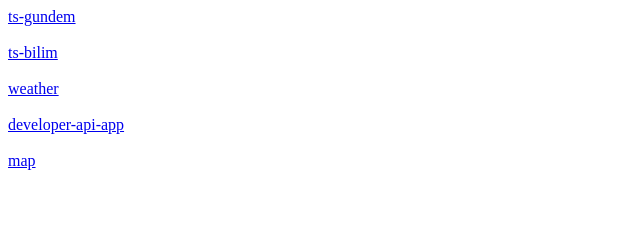
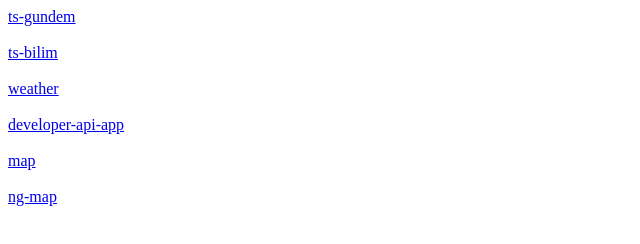
Before and after one commit to veysel/old.veysel.github.io, a plain HTML site: page project/index.html in a window 1280 px wide. Shown: the full height of the page, 0-640 px from the left. Drawn offline with Linux system fonts and the light colour scheme.

Commit message:
index page changed in project folder

```diff
--- a/project/index.html
+++ b/project/index.html
@@ -24,6 +24,10 @@
             <div>
                 <a href="./map/">map</a>
             </div>
+            <br>
+            <div>
+                <a href="./ng-map/">ng-map</a>
+            </div>
         </div>
     </body>
 </html>
```
